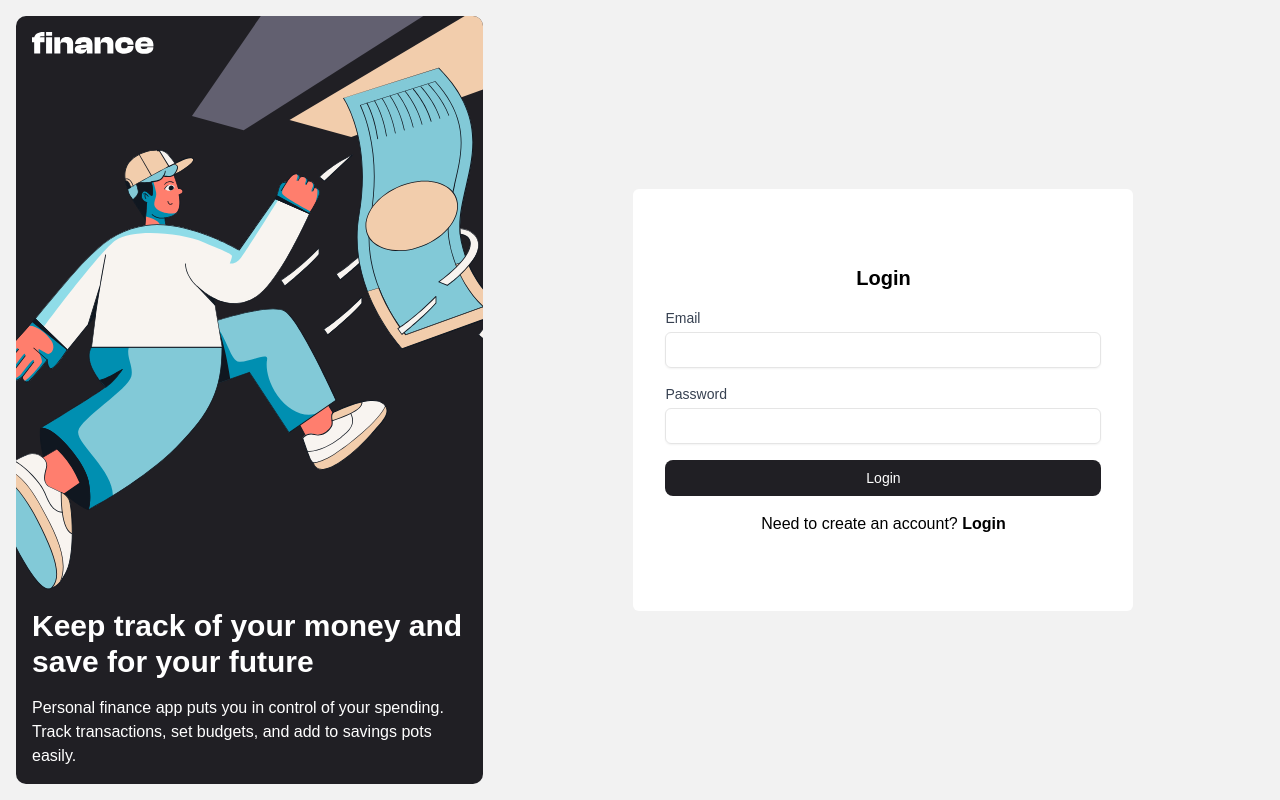
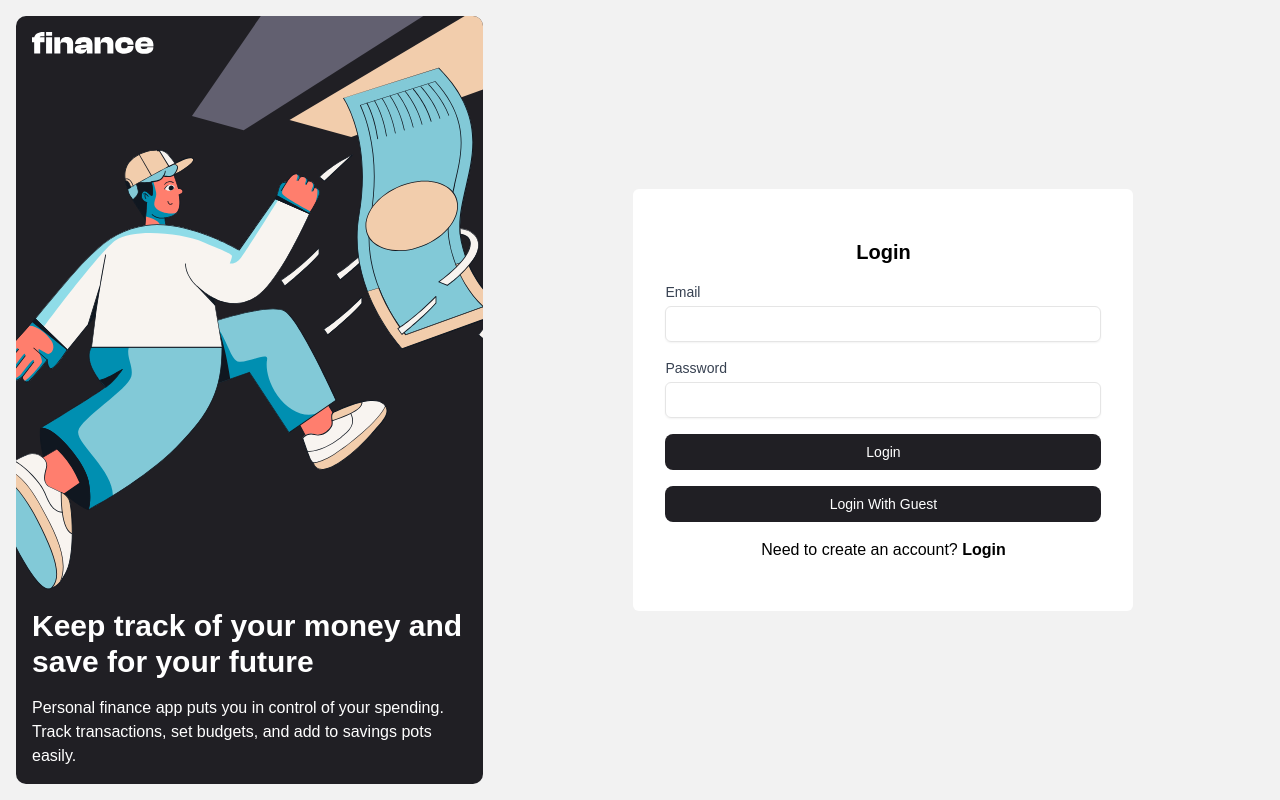
Before and after one commit to glowupmatt/finance-tracker, a Next.js app: page / in a window 1280 px wide. Built offline with nearby package versions, Linux system fonts and the light colour scheme; no server answers.

Commit message:
feat: add guest login option and enhance button styles in LoginForm

```diff
--- a/src/components/sessionForm/LoginForm.tsx
+++ b/src/components/sessionForm/LoginForm.tsx
@@ -5,6 +5,7 @@ import { Input } from "@/components/ui/input";
 import { Button } from "../ui/button";
 import { signIn } from "next-auth/react";
 import LoadingState from "../ui/loadingState";
+import LoginWithGuest from "./LoginWithGuest";
 
 const LoginForm = () => {
   const [VARIANT, setVARIANT] = useState<"login" | "signup">("login");
@@ -140,13 +141,16 @@ const LoginForm = () => {
             <LoadingState />
           </Button>
         ) : (
-          <Button type="submit" className="w-full">
-            Login
-          </Button>
+          <div className="flex flex-col gap-4">
+            <Button type="submit" className="w-full">
+              Login
+            </Button>
+            <LoginWithGuest setEmail={setEmail} setPassword={setPassword} />
+          </div>
         )}
       </form>
       <div
-        className="flex align-center justify-center mt-4 gap-2"
+        className="flex align-center justify-center mt-4 gap-2 hover:text-blue transition-all duration-300 ease-in-out"
         onClick={() => setVARIANT(VARIANT === "login" ? "signup" : "login")}
       >
         <p className="w-full">
--- /dev/null
+++ b/src/components/sessionForm/LoginWithGuest.tsx
@@ -0,0 +1,22 @@
+"use client";
+import React from "react";
+import { Button } from "../ui/button";
+
+type Props = {
+  setEmail: React.Dispatch<React.SetStateAction<string>>;
+  setPassword: React.Dispatch<React.SetStateAction<string>>;
+};
+
+const LoginWithGuest = ({ setEmail, setPassword }: Props) => {
+  const onClickHandler = () => {
+    setEmail("guest@guest.io");
+    setPassword("password");
+  };
+  return (
+    <Button type="submit" onClick={onClickHandler}>
+      Login With Guest
+    </Button>
+  );
+};
+
+export default LoginWithGuest;
--- a/src/components/ui/button.tsx
+++ b/src/components/ui/button.tsx
@@ -10,7 +10,7 @@ const buttonVariants = cva(
     variants: {
       variant: {
         primary:
-          "w-full bg-greyDark text-white p-3 rounded-[8px] hover:bg-greyLight",
+          "w-full bg-greyDark text-white p-3 rounded-[8px] hover:bg-greyLight transition-all duration-300 ease-in-out",
         secondary:
           "bg-beigeLight text-greyDark border-[2px] border-beigeLight hover:border-beigeDark hover:bg-white p-3 rounded-[8px]",
         destroy: "bg-secondaryRed text-white p-3 rounded-[8px] hover:bg-orange",
```
